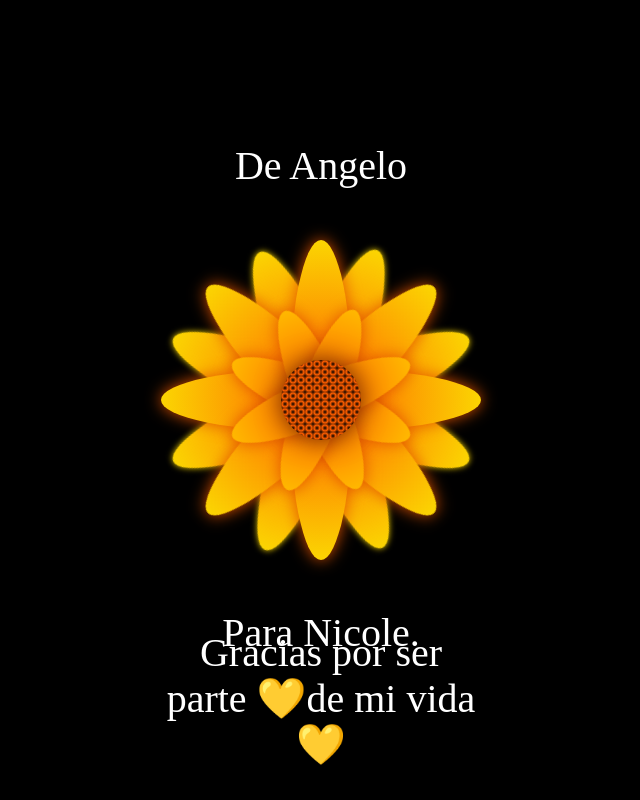
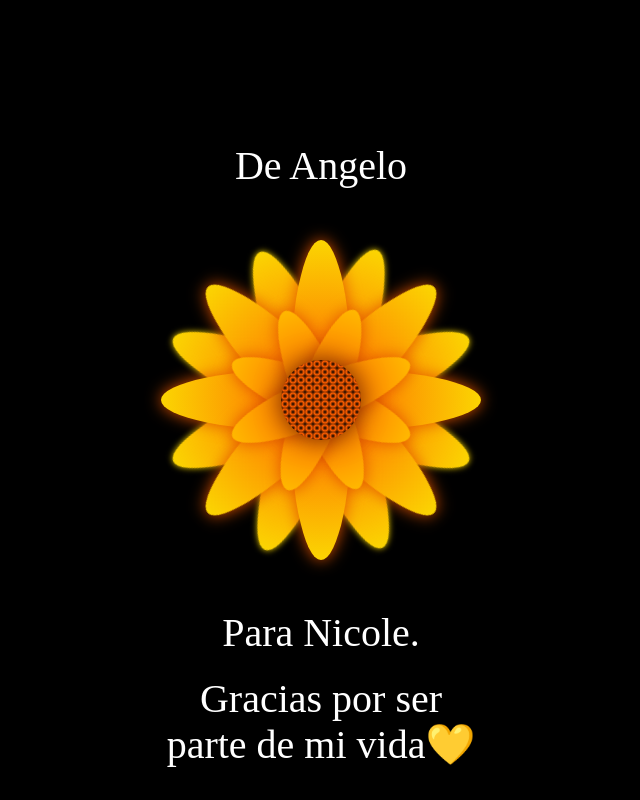
Before and after one commit to LordVilla01/fapn, a plain HTML site: page docs/index.html in a window 1280 px wide. Shown: the whole page, without its empty margins (319-959 px from the left). Drawn offline with Linux system fonts and the light colour scheme.

Commit message:
Update index.html

```diff
--- a/docs/index.html
+++ b/docs/index.html
@@ -38,7 +38,7 @@
     <div class="Petal3 p4">
     </div>
     <div class="text-below">Para Nicole.</div>
-    <div class="text-message">Gracias por ser parte 💛de mi vida💛</div>
+    <div class="text-message">Gracias por ser parte de mi vida💛</div>
   </div>
 </body>
 </html>
```
